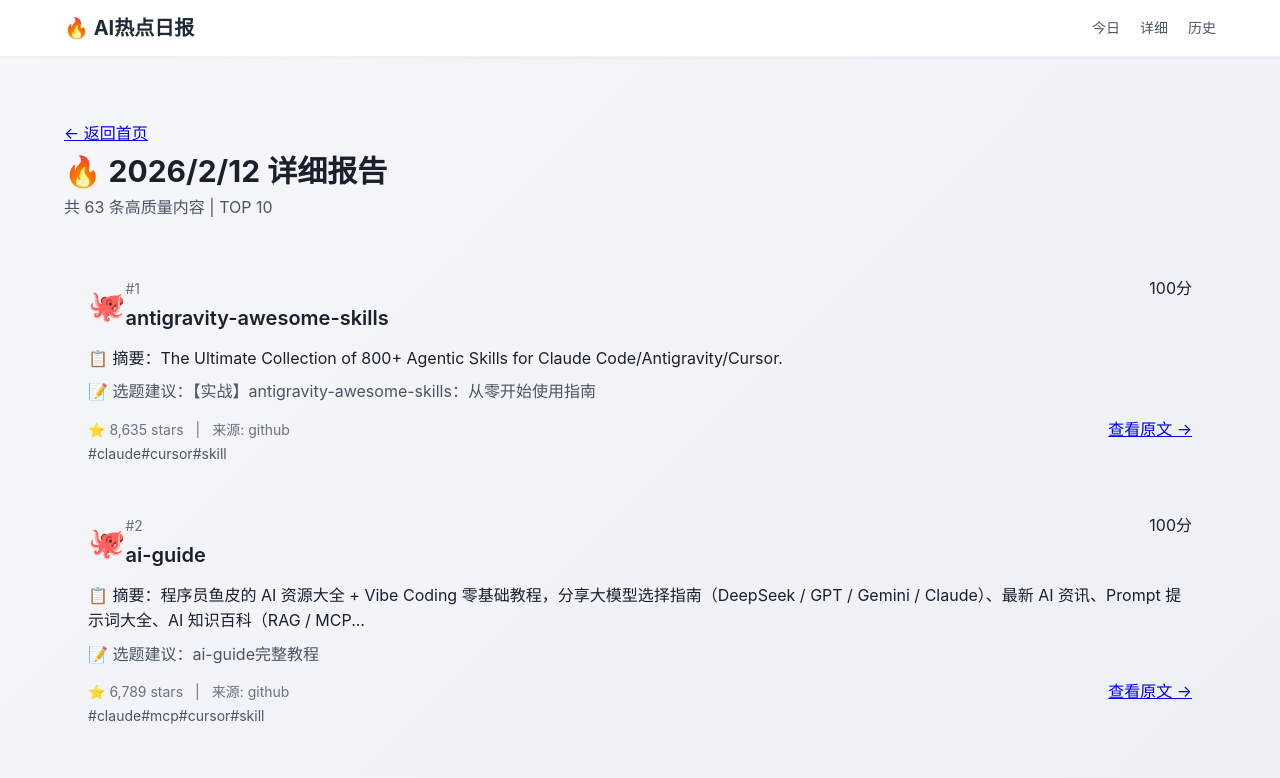
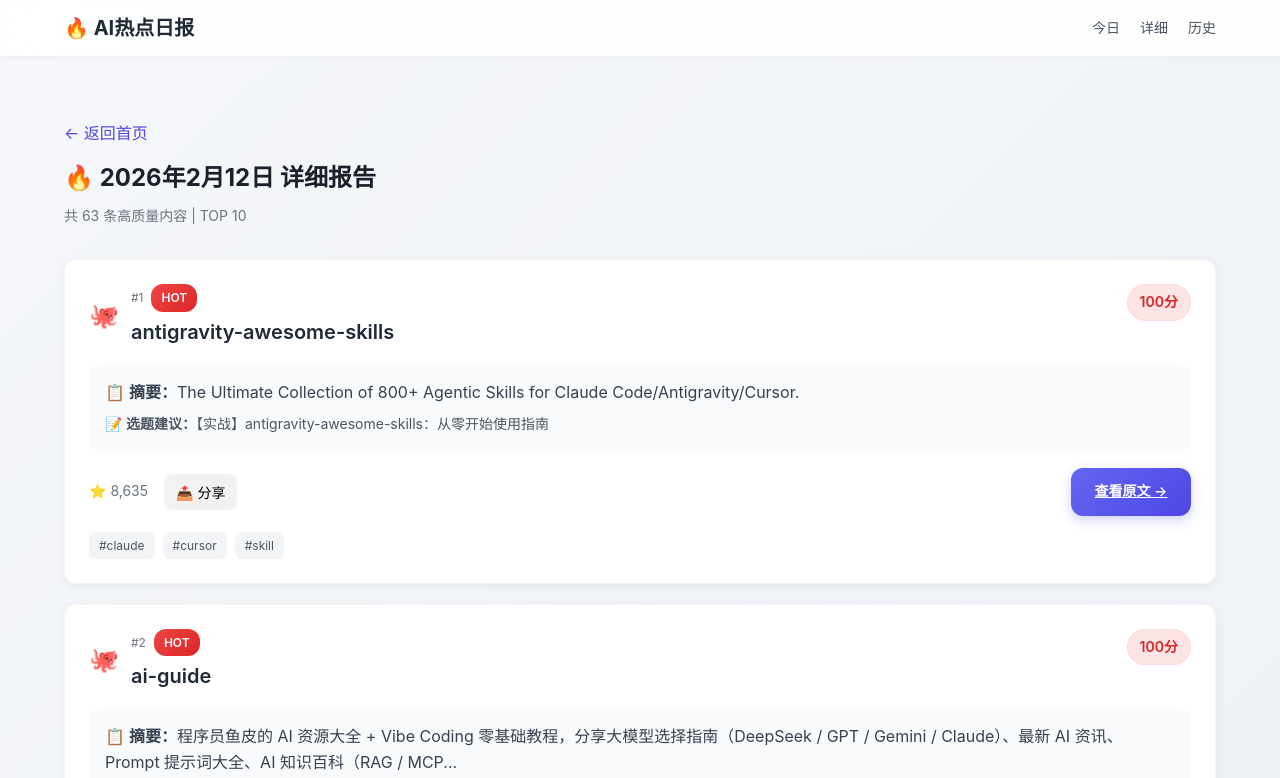
Before and after one commit to wample0105/ai-hotspot-daily, a Next.js app: page /today in a window 1280 px wide. Shown: the top 778 px of the page. Built offline with nearby package versions, Linux system fonts and the light colour scheme.

Commit message:
chore: 详细版页面统一为中国用户优化样式

```diff
--- a/app/today/page.tsx
+++ b/app/today/page.tsx
@@ -51,6 +51,19 @@ function getEmoji(source: string): string {
   return emojis[source] || '📰'
 }
 
+// 分享功能
+function shareToWeixin(title: string, url: string) {
+  if (navigator.share) {
+    navigator.share({
+      title: title,
+      url: url,
+    }).catch(() => {})
+  } else {
+    navigator.clipboard.writeText(`${title} ${url}`)
+    alert('链接已复制，可粘贴到微信分享')
+  }
+}
+
 export default function TodayPage() {
   const report = getLatestReport()
 
@@ -59,71 +72,79 @@ export default function TodayPage() {
   }
 
   const top10 = report.items.slice(0, 10)
-  const dateStr = new Date(report.date).toLocaleDateString('zh-CN')
+  const dateStr = new Date(report.date).toLocaleDateString('zh-CN', {
+    year: 'numeric',
+    month: 'long',
+    day: 'numeric'
+  })
 
   return (
     <div>
-      <div className="mb-8 flex items-center justify-between">
-        <div>
-          <Link href="/" className="text-blue-600 hover:underline mb-2 inline-block">← 返回首页</Link>
-          <h1 className="text-3xl font-bold">🔥 {dateStr} 详细报告</h1>
-          <p className="text-gray-600">共 {report.total} 条高质量内容 | TOP 10</p>
-        </div>
+      <div className="mb-8">
+        <Link href="/" style={{ color: '#4f46e5', textDecoration: 'none', display: 'inline-block', marginBottom: '12px' }}>← 返回首页</Link>
+        <h1 style={{ fontSize: '1.5rem', fontWeight: 700, marginBottom: '8px' }}>🔥 {dateStr} 详细报告</h1>
+        <p style={{ color: '#6b7280', fontSize: '0.875rem' }}>共 {report.total} 条高质量内容 | TOP 10</p>
       </div>
 
-      <div className="space-y-6">
+      <div style={{ display: 'flex', flexDirection: 'column', gap: '20px' }}>
         {top10.map((item) => (
-          <div key={item.rank} className="bg-white rounded-lg shadow-md p-6">
-            <div className="flex items-start justify-between mb-4">
-              <div className="flex items-center gap-3">
-                <span className="text-3xl">{getEmoji(item.source)}</span>
+          <div key={item.rank} className="card-soft p-6">
+            <div style={{ display: 'flex', alignItems: 'flex-start', justifyContent: 'space-between', marginBottom: '16px', gap: '12px' }}>
+              <div style={{ display: 'flex', alignItems: 'center', gap: '12px', flex: 1 }}>
+                <span className="emoji-lg">{getEmoji(item.source)}</span>
                 <div>
-                  <span className="text-sm text-gray-500">#{item.rank}</span>
-                  <h2 className="text-xl font-bold">{item.title}</h2>
+                  <div style={{ display: 'flex', alignItems: 'center', gap: '8px', marginBottom: '4px' }}>
+                    <span style={{ color: '#6b7280', fontSize: '0.75rem' }}>#{item.rank}</span>
+                    {item.rank <= 3 && <span className="badge-hot">HOT</span>}
+                  </div>
+                  <h2 style={{ fontSize: '1.25rem', fontWeight: 600, color: '#1f2937', margin: 0 }}>{item.title}</h2>
                 </div>
               </div>
-              <span className="bg-red-100 text-red-800 px-3 py-1 rounded-full">
-                {item.relevanceScore}分
-              </span>
+              <span className="badge-score">{item.relevanceScore}分</span>
             </div>
 
-            <div className="bg-gray-50 p-4 rounded-lg mb-4">
-              <p className="text-gray-700 mb-2">
-                <span className="font-semibold">📋 摘要：</span>
+            <div style={{ background: '#f9fafb', padding: '16px', borderRadius: '12px', marginBottom: '16px' }}>
+              <p style={{ color: '#374151', marginBottom: '8px', lineHeight: 1.6 }}>
+                <span style={{ fontWeight: 600 }}>📋 摘要：</span>
                 {item.summary || item.description}
               </p>
 
               {item.suggestedTopic && (
-                <p className="text-gray-600">
-                  <span className="font-semibold">📝 选题建议：</span>
+                <p style={{ color: '#4b5563', fontSize: '0.875rem' }}>
+                  <span style={{ fontWeight: 600 }}>📝 选题建议：</span>
                   {item.suggestedTopic}
                 </p>
               )}
             </div>
 
-            <div className="flex items-center justify-between">
-              <div className="flex items-center gap-4 text-sm text-gray-500">
-                {item.stars && <span>⭐ {item.stars.toLocaleString()} stars</span>}
+            <div style={{ display: 'flex', alignItems: 'center', justifyContent: 'space-between', flexWrap: 'wrap', gap: '12px' }}>
+              <div style={{ display: 'flex', alignItems: 'center', gap: '16px', color: '#6b7280', fontSize: '0.875rem' }}>
+                {item.stars && <span>⭐ {item.stars.toLocaleString()}</span>}
                 {item.score && <span>👍 {item.score}</span>}
                 {item.comments !== undefined && <span>💬 {item.comments}</span>}
-                <span className="text-gray-400">|</span>
-                <span>来源: {item.source}</span>
+                <button
+                  onClick={() => shareToWeixin(item.title, item.url)}
+                  className="btn-share"
+                >
+                  📤 分享
+                </button>
               </div>
 
               <a
                 href={item.url}
                 target="_blank"
                 rel="noopener noreferrer"
-                className="bg-blue-600 text-white px-4 py-2 rounded hover:bg-blue-700"
+                className="btn-primary"
+                style={{ fontSize: '0.875rem', padding: '10px 20px' }}
               >
                 查看原文 →
               </a>
             </div>
 
             {item.tags.length > 0 && (
-              <div className="mt-4 flex gap-2">
+              <div style={{ display: 'flex', gap: '8px', marginTop: '16px', flexWrap: 'wrap' }}>
                 {item.tags.map(tag => (
-                  <span key={tag} className="bg-gray-100 text-gray-600 px-2 py-1 rounded text-sm">
+                  <span key={tag} style={{ background: '#f3f4f6', color: '#4b5563', padding: '4px 10px', borderRadius: '6px', fontSize: '0.75rem' }}>
                     #{tag}
                   </span>
                 ))}
@@ -133,8 +154,8 @@ export default function TodayPage() {
         ))}
       </div>
 
-      <div className="mt-8 text-center">
-        <p className="text-gray-500">显示前10条，共 {report.total} 条</p>
+      <div style={{ marginTop: '32px', textAlign: 'center' }}>
+        <p style={{ color: '#6b7280', fontSize: '0.875rem' }}>显示前10条，共 {report.total} 条</p>
       </div>
     </div>
   )
```
